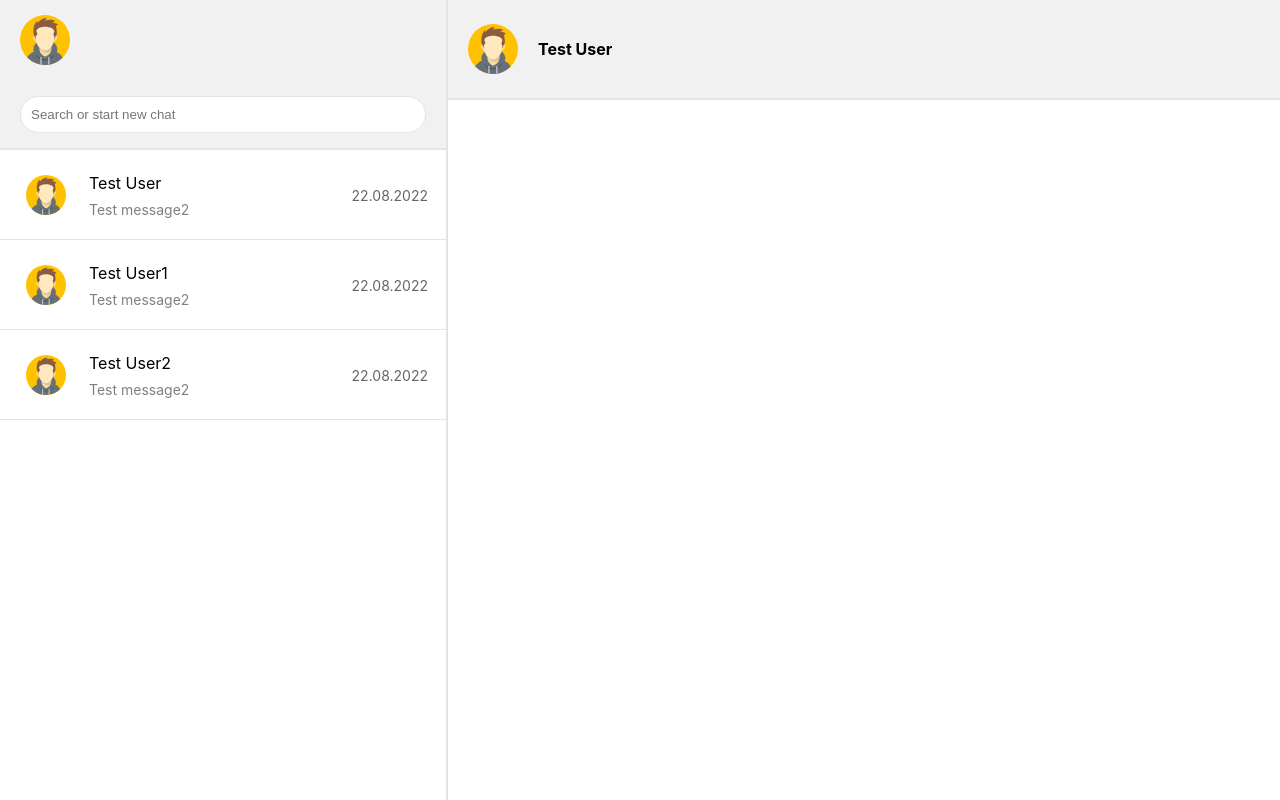
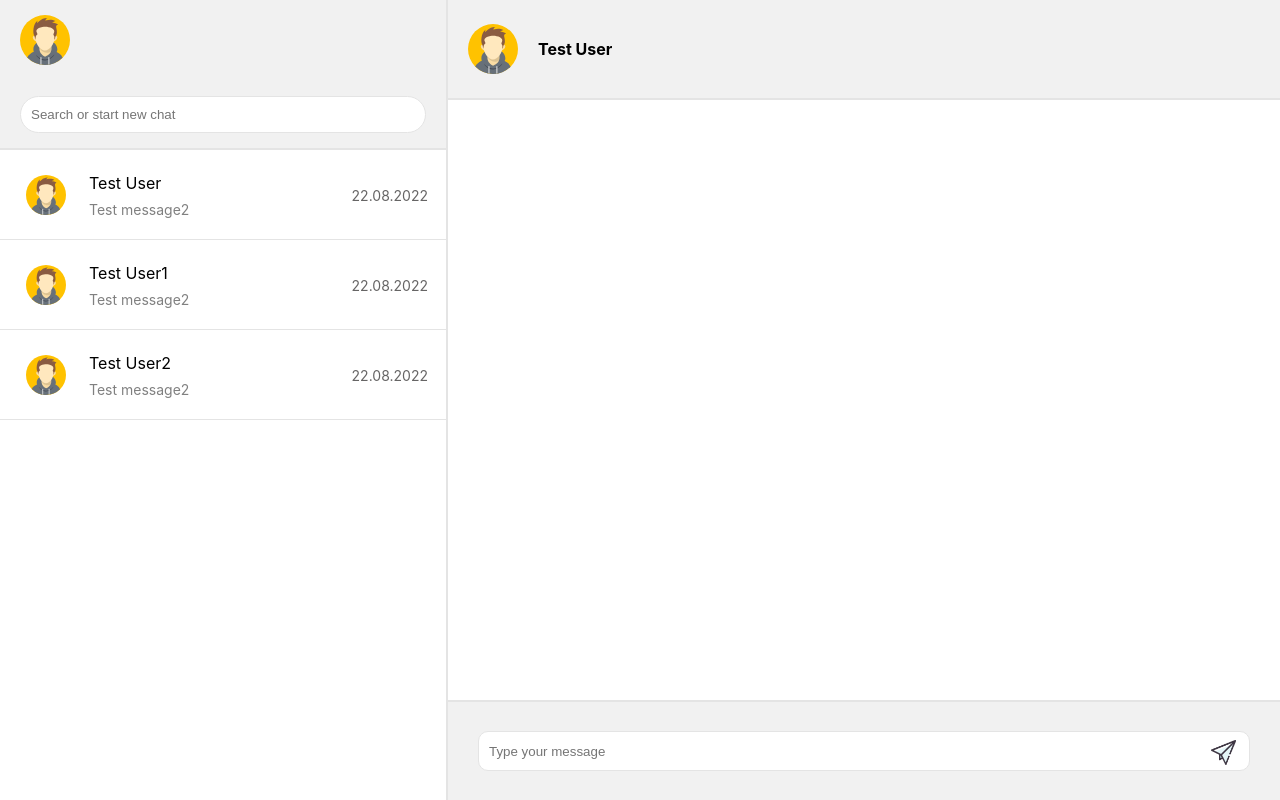
Before and after one commit to yupaziura/test-messenger, a React (Create React App) app: page / in a window 1280 px wide. Built offline with nearby package versions, Linux system fonts and the light colour scheme.

Commit message:
Add input panel

```diff
--- a/src/App.js
+++ b/src/App.js
@@ -6,6 +6,7 @@ import ContactsWindow from './components/ContactsWindow/ContactsWindow';
 import SearchPanel from './components/SearchPanel/SearchPanel';
 import ContactsPanel from './components/ContactsPanel/ContactsPanel';
 import ContactPanel from './components/ContactPanel/ContactPanel';
+import InputPanel from './components/InputPanel/InputPanel';
 
 // styles
 import './App.css';
@@ -20,6 +21,7 @@ function App() {
 
       <MessagesWindow>
         <ContactPanel/>
+        <InputPanel/>
       </MessagesWindow>
     </div>
   );
--- a/src/components/InputPanel/InputPanel.js
+++ b/src/components/InputPanel/InputPanel.js
@@ -0,0 +1,21 @@
+// basic
+
+// components
+
+// styles
+import './InputPanel.scss';
+
+const InputPanel = (props) => {
+
+
+    return (
+        <div className='input_panel'>
+            <input type="text" placeholder='Type your message' />
+            <button className='input_button'>
+                <img src={require('../../img/send.png')} alt="" />
+            </button>
+        </div>
+    )
+}
+
+export default InputPanel;
--- a/src/components/InputPanel/InputPanel.scss
+++ b/src/components/InputPanel/InputPanel.scss
@@ -0,0 +1,38 @@
+.input_panel {
+    width: 100%;
+    height: 100px;
+    padding: 30px;
+    position: absolute;
+    bottom: 0;
+
+    display: flex;
+    justify-content: center;
+    align-items: center;
+
+    background-color: rgb(241, 241, 241);
+    border-top: 2px solid rgb(228, 228, 228);
+
+    input {
+        width: 100%;
+        height: 40px;
+        padding: 10px;
+        border-radius: 10px;
+        border: 1px solid rgb(228, 228, 228);
+        position: relative;
+    }
+
+    button {
+        width: 25px;
+        height: 25px;
+        border: none;
+
+        position: absolute;
+        right: 50px;
+        background-color: white;
+        cursor: pointer;
+        img {
+            width: 25px;
+            height: 25px;
+        }
+    }
+}
--- a/src/components/MessagesWindow/MessagesWindow.scss
+++ b/src/components/MessagesWindow/MessagesWindow.scss
@@ -1,5 +1,5 @@
 .messages_window {
     height: 100vh;
     width: 65vw;
-    // background-color: green;
+    position: relative;
 }
```
Also changed, not shown: src/img/send.png (added).
